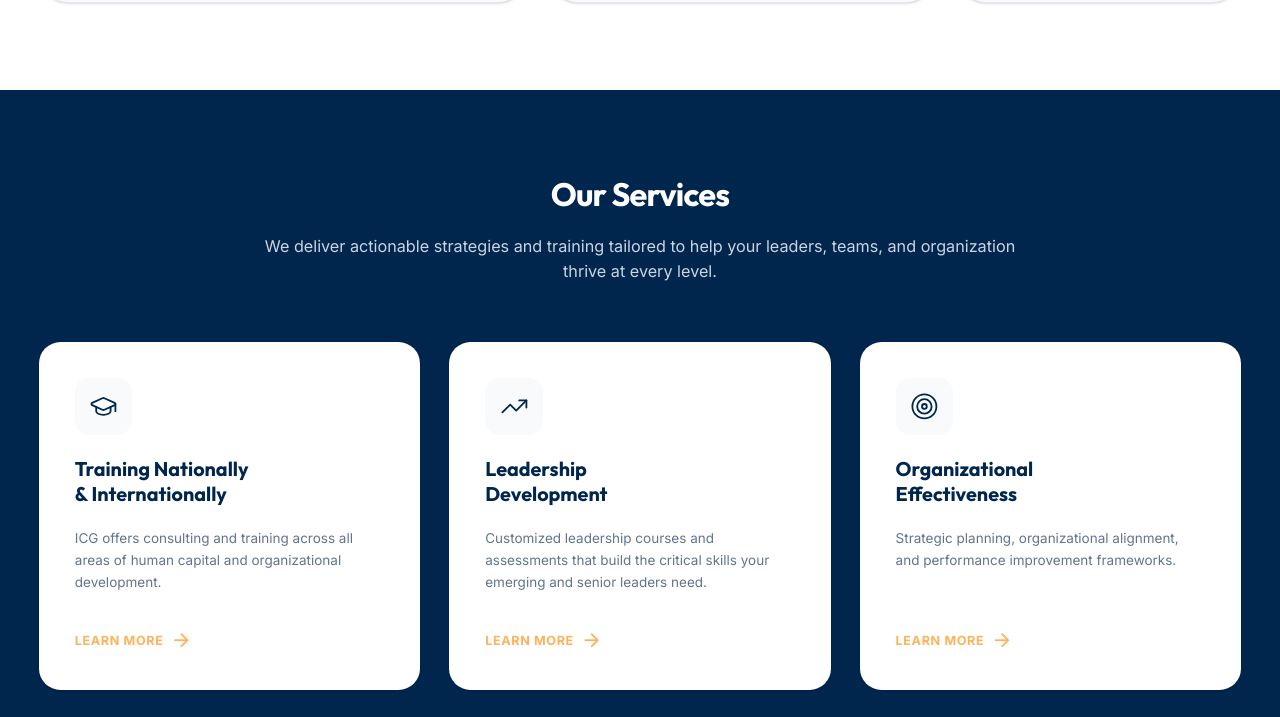
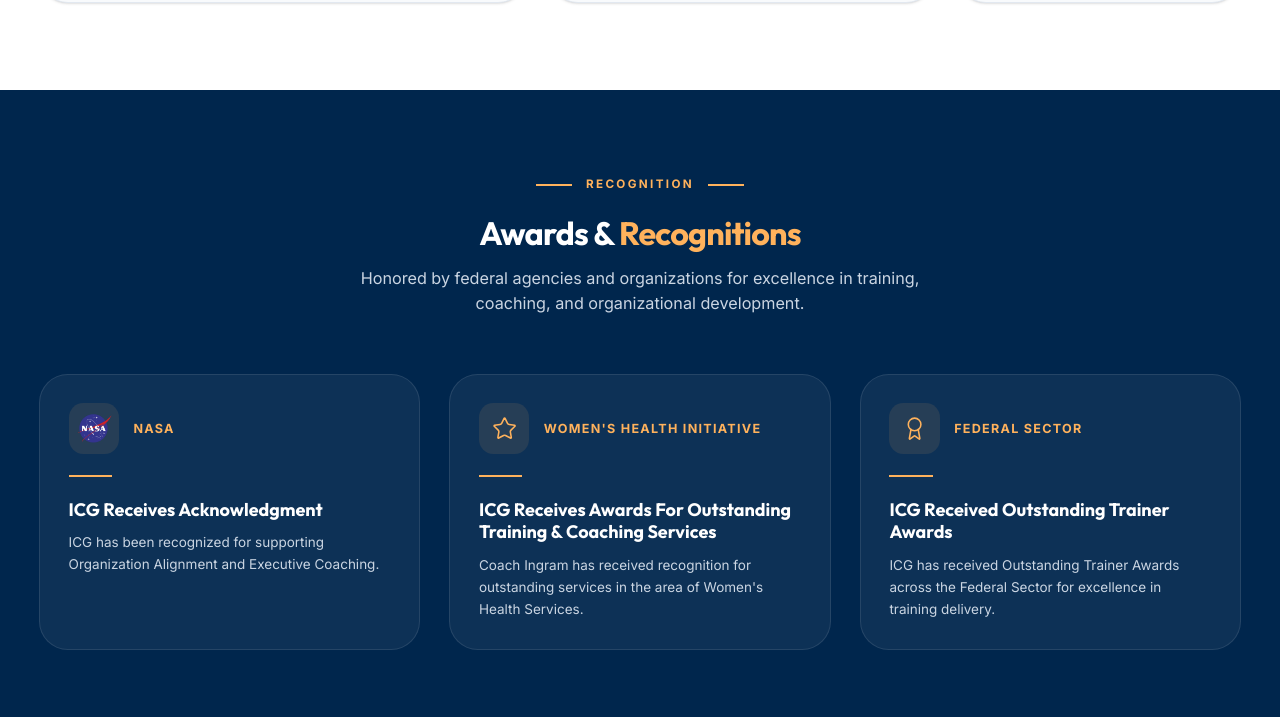
Before and after one commit to arya9779/ingram, a React (Vite) app: page / in a window 1280 px wide. Shown: the part 3098-3815 px from the top of the page. Built offline with nearby package versions, Linux system fonts and the light colour scheme.

Commit message:
Add Awards & Recognitions section with NASA as award giver (not client), remove NASA from client logos

```diff
--- /dev/null
+++ b/src/components/Awards.tsx
@@ -0,0 +1,80 @@
+import { Trophy, Award, Star } from 'lucide-react'
+
+const awards = [
+    {
+        icon: Trophy,
+        org: "NASA",
+        orgLogo: "/nasa.png",
+        title: "ICG Receives Acknowledgment",
+        description: "ICG has been recognized for supporting Organization Alignment and Executive Coaching.",
+    },
+    {
+        icon: Star,
+        org: "Women's Health Initiative",
+        orgLogo: null,
+        title: "ICG Receives Awards For Outstanding Training & Coaching Services",
+        description: "Coach Ingram has received recognition for outstanding services in the area of Women's Health Services.",
+    },
+    {
+        icon: Award,
+        org: "Federal Sector",
+        orgLogo: null,
+        title: "ICG Received Outstanding Trainer Awards",
+        description: "ICG has received Outstanding Trainer Awards across the Federal Sector for excellence in training delivery.",
+    },
+]
+
+export function Awards() {
+    return (
+        <section id="awards" className="py-24 bg-secondary w-full font-sans">
+            <div className="max-w-[1400px] mx-auto px-4 md:px-8">
+
+                {/* Header */}
+                <div className="text-center max-w-2xl mx-auto mb-16">
+                    <div className="flex justify-center items-center gap-4 text-primary text-[13px] font-bold uppercase tracking-[0.2em] mb-6">
+                        <span className="w-10 h-[2px] bg-primary"></span>
+                        Recognition
+                        <span className="w-10 h-[2px] bg-primary"></span>
+                    </div>
+                    <h2 className="text-4xl font-bold tracking-tight text-white font-heading mb-4">
+                        Awards & <span className="text-primary">Recognitions</span>
+                    </h2>
+                    <p className="text-slate-300 text-lg font-sans">
+                        Honored by federal agencies and organizations for excellence in training, coaching, and organizational development.
+                    </p>
+                </div>
+
+                {/* Award Cards */}
+                <div className="grid grid-cols-1 md:grid-cols-3 gap-8">
+                    {awards.map((award, idx) => {
+                        const Icon = award.icon
+                        return (
+                            <div key={idx} className="bg-white/5 border border-white/10 rounded-[32px] p-8 flex flex-col gap-6 hover:bg-white/10 hover:border-primary/40 transition-all duration-500 group">
+                                {/* Icon + Org */}
+                                <div className="flex items-center gap-4">
+                                    <div className="w-14 h-14 rounded-2xl bg-primary/10 flex items-center justify-center shrink-0 group-hover:bg-primary/20 transition-colors">
+                                        {award.orgLogo ? (
+                                            <img src={award.orgLogo} alt={award.org} className="w-10 h-10 object-contain" />
+                                        ) : (
+                                            <Icon className="w-7 h-7 text-primary" strokeWidth={1.5} />
+                                        )}
+                                    </div>
+                                    <span className="text-primary font-bold text-sm uppercase tracking-widest">{award.org}</span>
+                                </div>
+
+                                {/* Divider Gold line */}
+                                <div className="w-12 h-[2px] bg-primary"></div>
+
+                                {/* Text */}
+                                <div>
+                                    <h3 className="text-xl font-bold text-white font-heading mb-3 leading-tight">{award.title}</h3>
+                                    <p className="text-slate-300 text-[15px] leading-relaxed">{award.description}</p>
+                                </div>
+                            </div>
+                        )
+                    })}
+                </div>
+            </div>
+        </section>
+    )
+}
--- a/src/components/Clients.tsx
+++ b/src/components/Clients.tsx
@@ -91,7 +91,6 @@ const clientCategories = [
 ];
 
 const logos = [
-    { name: "NASA", url: "/nasa.png" },
     { name: "USDA", url: "/usda.png" },
     { name: "Dept of Education", url: "/ed.png" },
     { name: "Johns Hopkins", url: "/jh_transparent.png" },
--- a/src/pages/Home.tsx
+++ b/src/pages/Home.tsx
@@ -1,6 +1,7 @@
 import { Hero } from '../components/Hero'
 import { VideoSection } from '../components/VideoSection'
 import { Clients } from '../components/Clients'
+import { Awards } from '../components/Awards'
 import { Services } from '../components/Services'
 import { Team } from '../components/Team'
 import { Contact } from '../components/Contact'
@@ -11,6 +12,7 @@ export function Home() {
             <Hero />
             <VideoSection />
             <Clients />
+            <Awards />
             <Services />
             <Team />
             <Contact />
```
